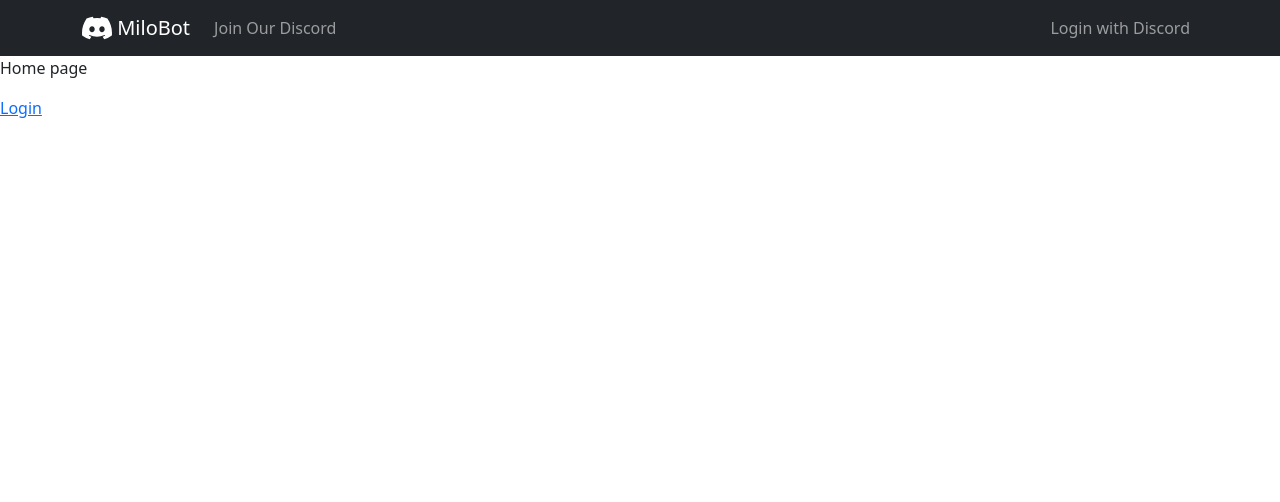
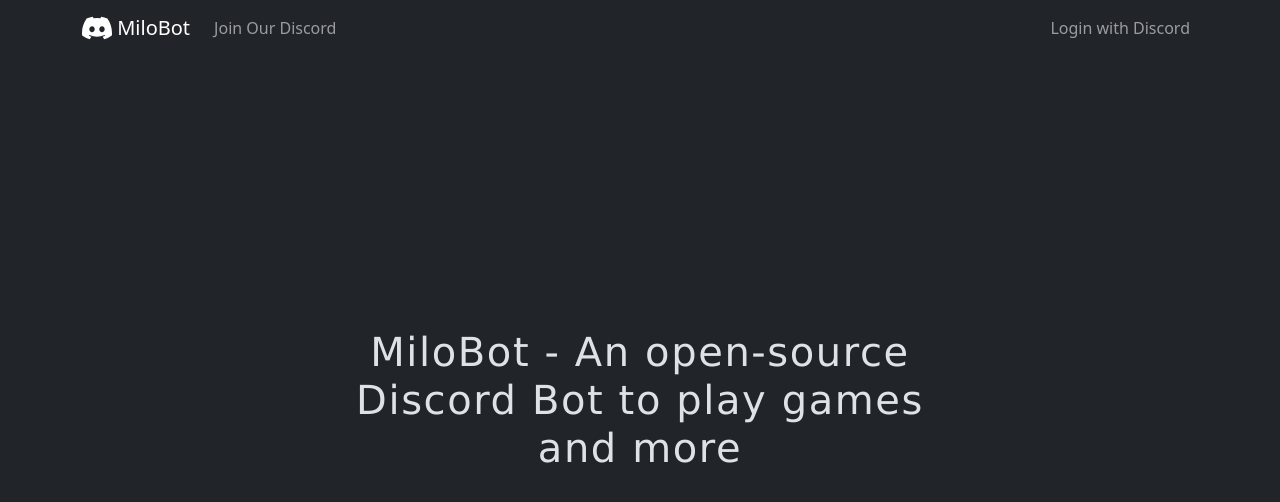
Before and after one commit to MiloBotDev/MiloBot-dashboard, a React (Create React App) app: page / in a window 1280 px wide. Shown: the top 502 px of the page. Built offline with nearby package versions, Linux system fonts and the light colour scheme.

Commit message:
enable dark mode and add nice home page

```diff
--- a/src/App.js
+++ b/src/App.js
@@ -33,4 +33,6 @@
   );
 }
 
+document.documentElement.setAttribute("data-bs-theme", "dark");
+
 export default App;
--- a/src/App.scss
+++ b/src/App.scss
@@ -1 +1,37 @@
 @import '~bootstrap/scss/bootstrap';
+
+// home page
+
+.home-page-wrapper {
+  padding: $spacer * 2;
+}
+
+
+p {
+  color: white;
+}
+
+.home-main-text {
+  text-align: center;
+  justify-content: center;
+  font-family: Verdana, sans-serif;
+  letter-spacing: $spacer * 0.1;
+  margin: 0;
+  position: absolute;
+  top: 50%;
+  left: 50%;
+  transform: translate(-50%, -50%);
+  animation: home-main-text-fade-in 3s;
+}
+
+@keyframes home-main-text-fade-in {
+  0% {
+    opacity: 0;
+  }
+  7% {
+    opacity: 0;
+  }
+  to {
+    opacity: 1;
+  }
+}
--- a/src/pages/Home.js
+++ b/src/pages/Home.js
@@ -3,8 +3,7 @@
 const Home = ({userState}) => {
   return (
     <>
-      <p>Home page</p>
-      { userState.loggedIn ? <Link to="/dashboard">Dashboard</Link> : <Link to="/login">Login</Link> }
+      <h1 className="home-main-text">MiloBot - An open-source Discord Bot to play games and more</h1>
     </>
   )
 };
```
